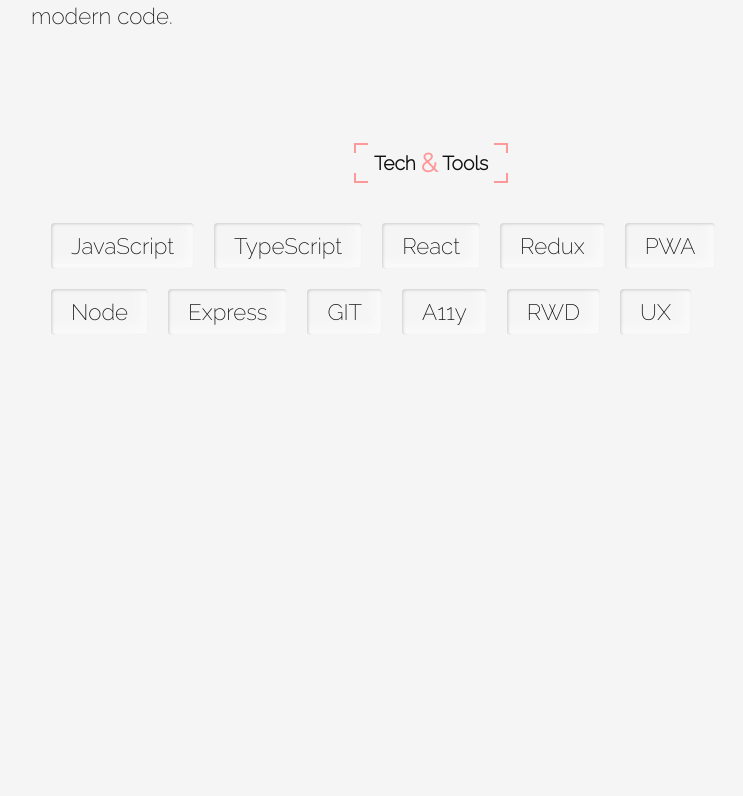
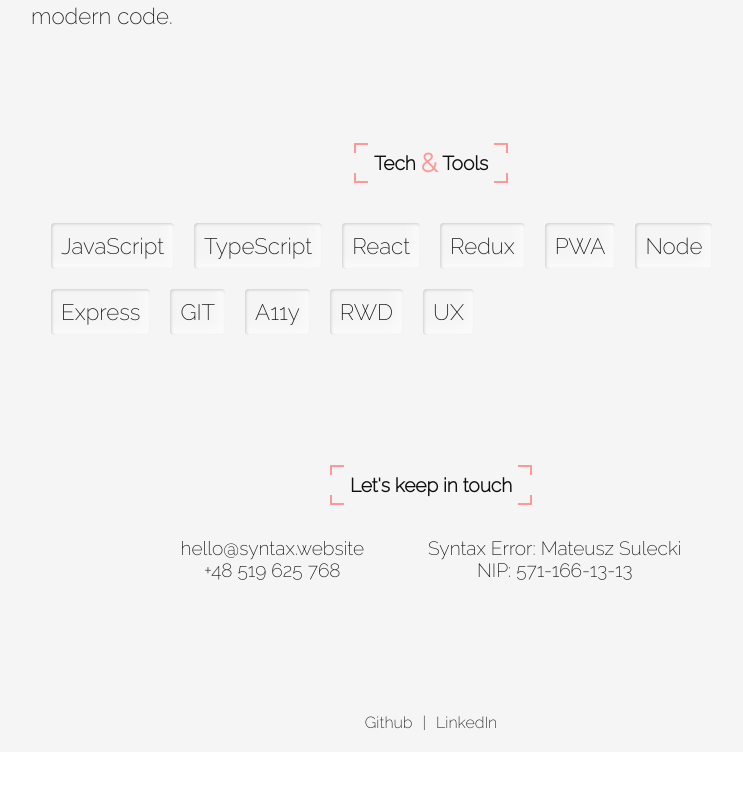
Before and after one commit to Msulecki/SyntaxError, a React (Create React App) app: page / in a window 1280 px wide. Shown: the part 1104-1900 px from the top of the page, without its empty margins (209-952 px from the left). After the commit the page ends 1856 px from the top, so only its background shows below. Built offline with nearby package versions, Linux system fonts and the light colour scheme.

Commit message:
Change styling

```diff
--- a/src/styles/Content.scss
+++ b/src/styles/Content.scss
@@ -4,6 +4,5 @@ main {
   flex-direction: column;
   justify-content: center;
   align-items: center;
-  width: 100%;
   max-width: 800px;
 }
--- a/src/styles/StackTag.scss
+++ b/src/styles/StackTag.scss
@@ -2,8 +2,12 @@
 
 .tag {
   position: relative;
-  padding: 10px 20px;
+  padding: 10px;
   font-size: 1.4rem;
   box-shadow: var(--inset-1), var(--inset-2);
   border-radius: 4px;
+
+  &.string {
+    padding: 10px 20px;
+  }
 }
--- a/src/styles/pages/Stack.scss
+++ b/src/styles/pages/Stack.scss
@@ -1,8 +1,6 @@
 @import "../_variables.scss";
 
 .stack {
-  min-height: 100vh;
-  width: 100%;
   display: flex;
   flex-wrap: wrap;
 
```
